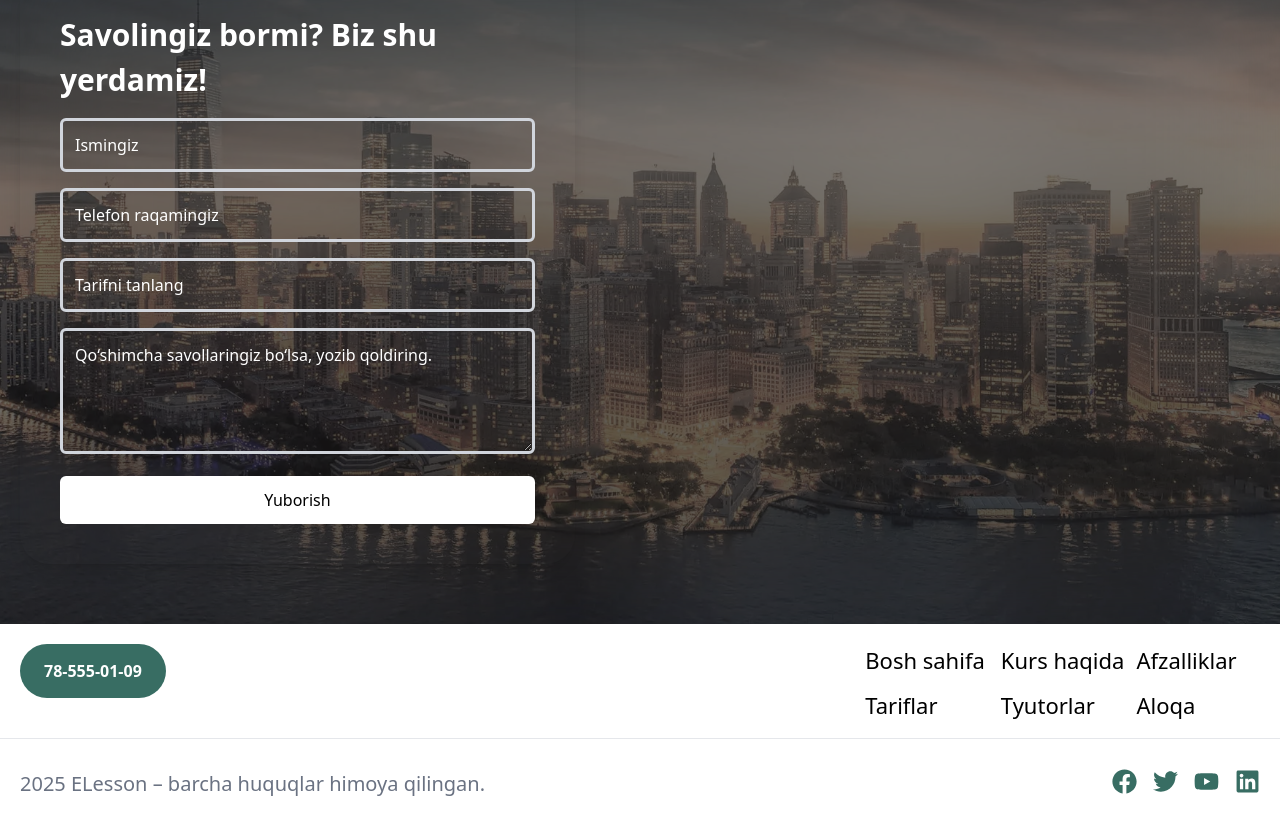
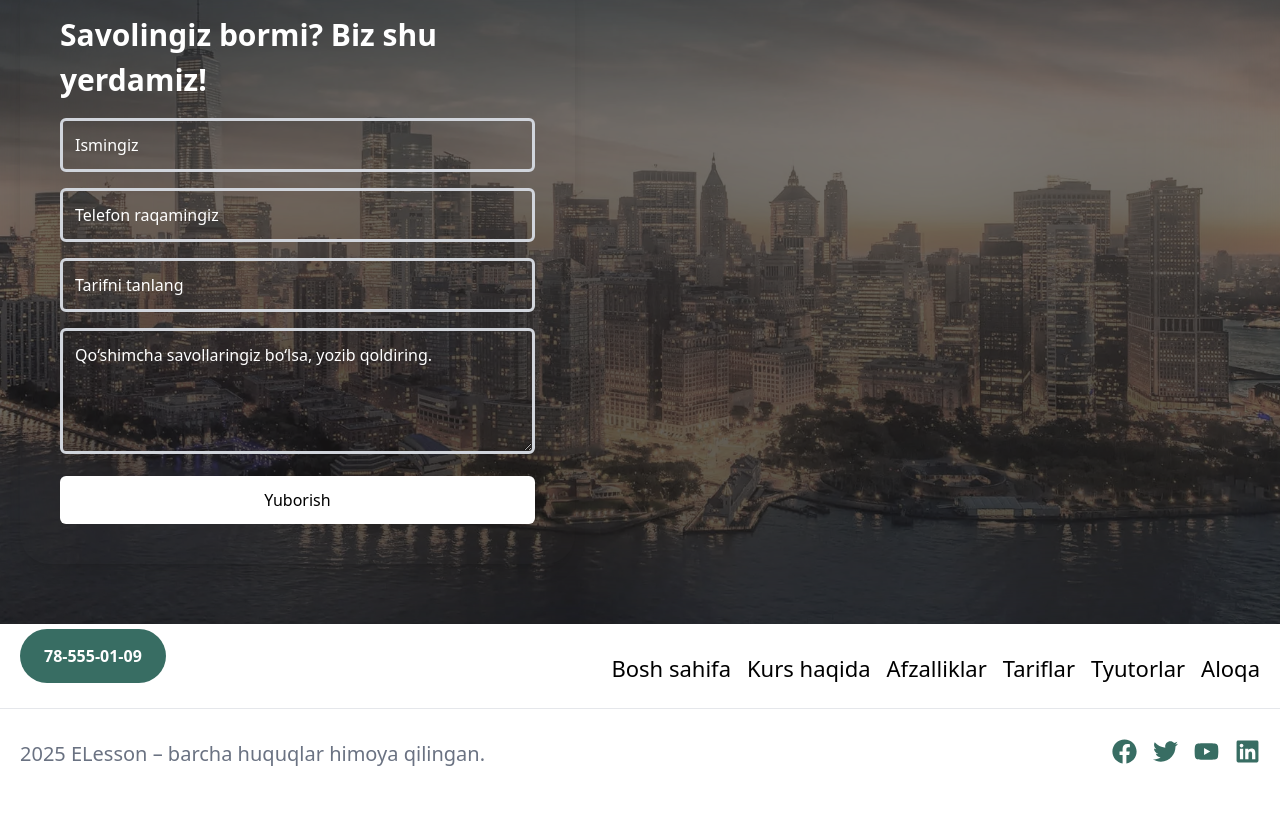
Before and after one commit to 932525862/timer, a React (Vite) app: page / in a window 1280 px wide. Shown: the part 4136-4971 px from the top of the page. Built offline with nearby package versions, Linux system fonts and the light colour scheme.

Commit message:
fix: footer

```diff
--- a/src/components/Footer.jsx
+++ b/src/components/Footer.jsx
@@ -13,7 +13,7 @@ const Footer = () => {
             <a className="bg-[#386d63] hover:bg-[#2d5c54] text-[#fff] py-4 px-6 cursor-pointer rounded-4xl font-[600] mt-[20px]" href="tel:+998785550109">78-555-01-09</a>
           </div>
           <nav>
-            <ul className="grid grid-cols-2 sm:grid-cols-3 gap-y-3 lg:grid-cols-3 text-[18px]  sm:text-[22px] gap-3 font-medium text-[#000]">
+            <ul className="flex text-[18px] flex-wrap sm:text-[22px] gap-4 font-medium text-[#000]">
             <li className="hover:text-[#386d63]">
                 <a href="#home">{t("navbar.home")}</a>
               </li>
```
